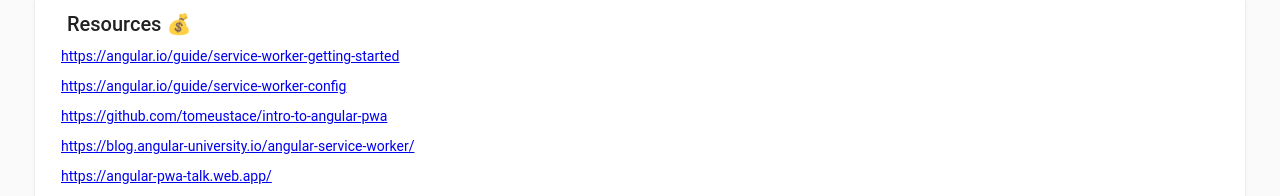
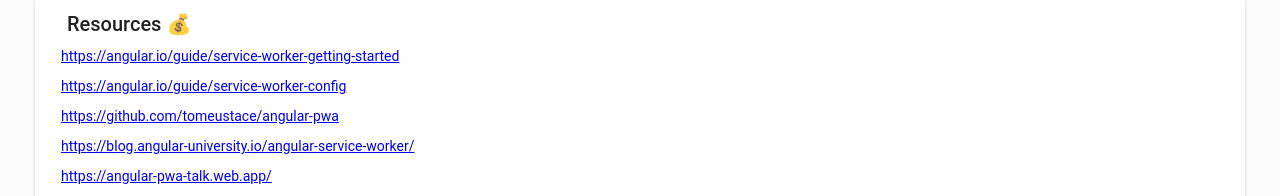
Before and after one commit to tomeustace/angular-pwa, an Angular app: page /resources in a window 1280 px wide. Shown: the part 101-297 px from the top of the page. Built offline with nearby package versions, Linux system fonts and the light colour scheme.

Commit message:
Fix github link

```diff
--- a/src/app/app.component.ts
+++ b/src/app/app.component.ts
@@ -13,13 +13,13 @@
   }
 
   ngOnInit() {
-    this.getSubscription();
+    this.initSubscription();
   }
 
   // Can do a test push from devtools with below json
   // { "notification": {"title": "Angular PWAs Rock!", "body": "They sure do...."} }
 
-  getSubscription() {
+  initSubscription() {
     console.log(Notification.permission);
     if(Notification.permission === 'default') {
       Notification.requestPermission().then(() => {
--- a/src/app/app.module.ts
+++ b/src/app/app.module.ts
@@ -49,10 +49,14 @@
     MatCardModule,
     MatMenuModule,
     MatButtonModule,
+    // Custom Service Worker implemetation
+    // use importScripts(./ngsw-worker.js) in my-service-worker.js
+    // ServiceWorkerModule.register('my-service-worker.js', {
     ServiceWorkerModule.register('ngsw-worker.js', {
       enabled: environment.production,
       // Register the ServiceWorker as soon as the application is stable
       // or after 30 seconds (whichever comes first).
+      // registrationStrategy: 'registerWhenStable',
       registrationStrategy: 'registerImmediately',
     })
   ],
--- a/src/app/resources/resources.component.html
+++ b/src/app/resources/resources.component.html
@@ -10,7 +10,7 @@
         <mat-card-content>
           <a href="https://angular.io/guide/service-worker-getting-started">https://angular.io/guide/service-worker-getting-started</a>
           <a href="https://angular.io/guide/service-worker-config">https://angular.io/guide/service-worker-config</a>
-          <a href="https://github.com/tomeustace/intro-to-angular-pwa">https://github.com/tomeustace/intro-to-angular-pwa</a>
+          <a href="https://github.com/tomeustace/angular-pwa">https://github.com/tomeustace/angular-pwa</a>
           <a href="https://blog.angular-university.io/angular-service-worker/">https://blog.angular-university.io/angular-service-worker/</a>
           <a href="https://angular-pwa-talk.web.app/">https://angular-pwa-talk.web.app/</a>
           <a href="https://web.dev/learn/pwa/progressive-web-apps/">https://web.dev/learn/pwa/progressive-web-apps/</a>
--- a/src/index.html
+++ b/src/index.html
@@ -10,7 +10,8 @@
   <link href="https://fonts.googleapis.com/icon?family=Material+Icons" rel="stylesheet">
 
   <link rel="manifest" href="manifest.webmanifest">
-  <meta name="theme-color" content="#1976d2">
+  <!-- defer to theme_color in manifest -->
+  <!-- <meta name="theme-color" content="#1976d2"> -->
 </head>
 <body class="mat-typography">
   <app-root></app-root>
```
